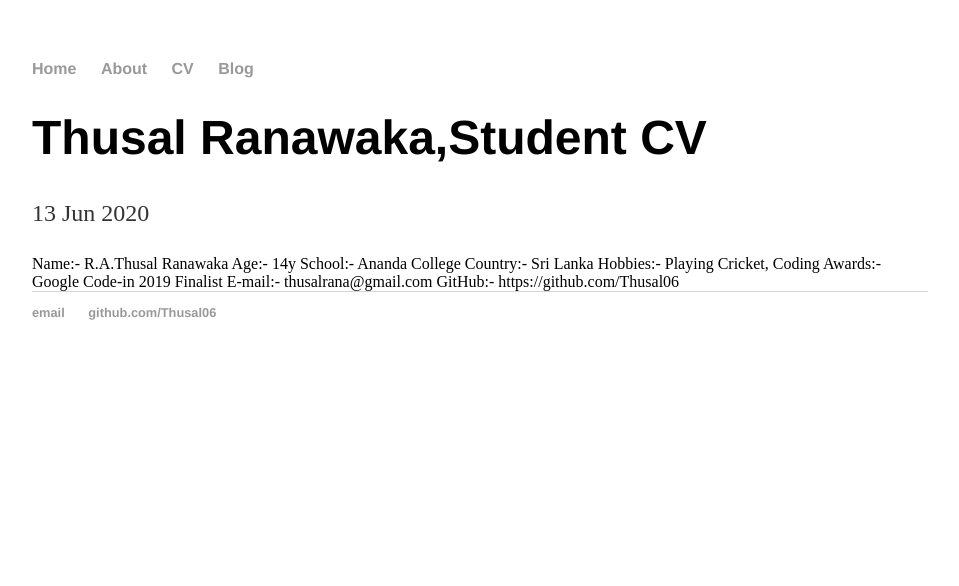
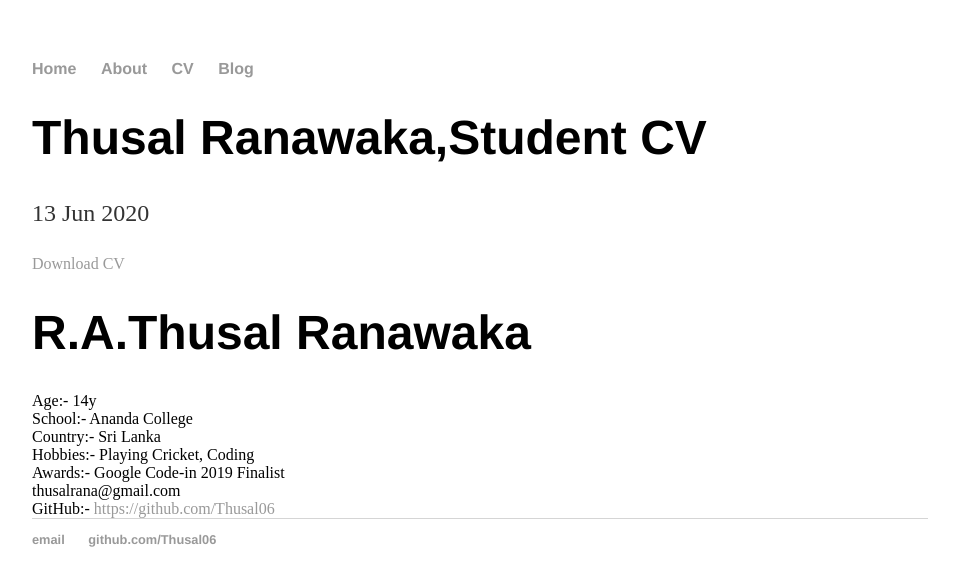
Before and after one commit to Thusal06/Old-Website, a Jekyll site: the page built from cv/index.html, in a window 1280 px wide. Shown: the top 586 px of the page, without its empty margins (160-1119 px from the left). Built offline with Jekyll 4.4.1, drawn with Linux system fonts in a browser that asks for light colours.

Commit message:
Update index.html

```diff
--- a/cv/index.html
+++ b/cv/index.html
@@ -4,11 +4,14 @@
 date: 2020-06-13
 ---
 
-Name:- R.A.Thusal Ranawaka
-Age:- 14y
-School:- Ananda College
-Country:- Sri Lanka
-Hobbies:- Playing Cricket, Coding
-Awards:- Google Code-in 2019 Finalist
-E-mail:- thusalrana@gmail.com
-GitHub:- https://github.com/Thusal06
+<div class="cv">
+  <a href="#" class="download" title="Download CV as PDF">Download CV</a>
+     <h1>R.A.Thusal Ranawaka</h1>
+
+     Age:- 14y<br>
+     School:- Ananda College<br>
+     Country:- Sri Lanka<br>
+     Hobbies:- Playing Cricket, Coding<br>
+     Awards:- Google Code-in 2019 Finalist<br
+     E-mail:- <span class="obfuscate">thusalrana@gmail.com</span><br>
+     GitHub:- <a href="#">https://github.com/Thusal06</a><br>
```
